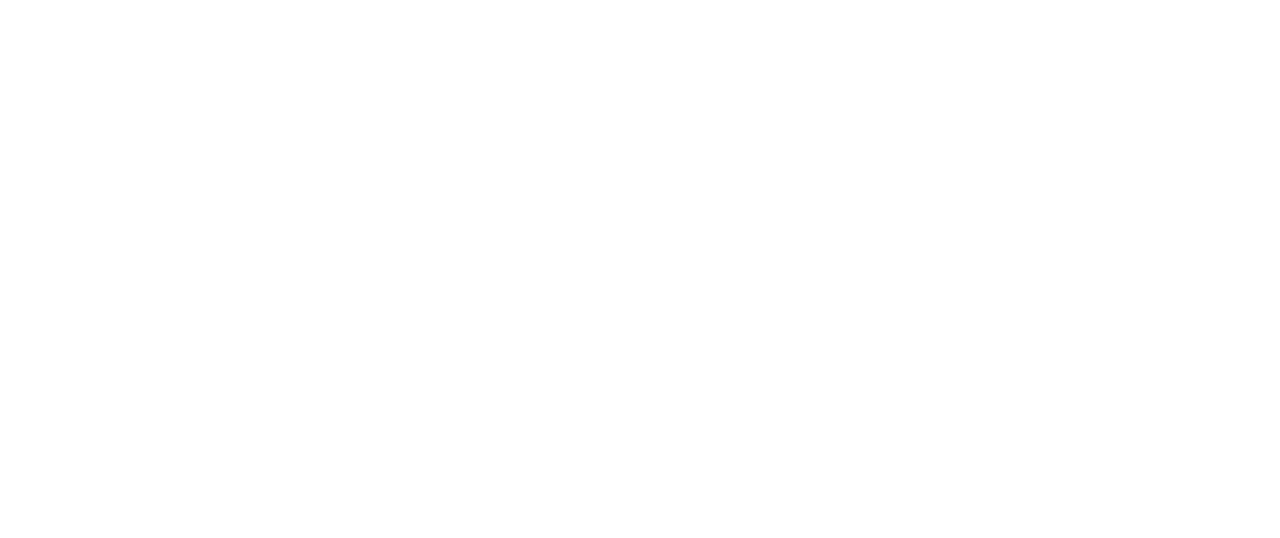
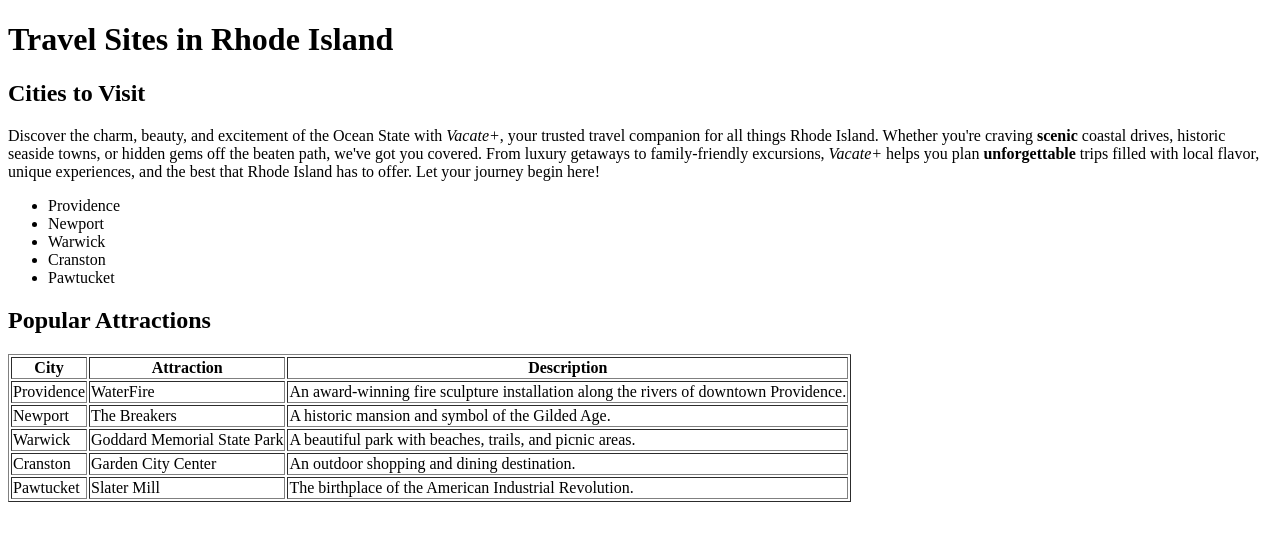
Before and after one commit to SaiGodavarthi/VacatePlus_Travel_Sites, a plain HTML site: page index.html in a window 1280 px wide. Drawn offline with Linux system fonts and the light colour scheme.

Commit message:
HTML Skeleton Complete 04/23/25

```diff
--- a/index.html
+++ b/index.html
@@ -1,9 +1,62 @@
 <!DOCTYPE html>
 <html>
   <head>
-    <title></title>
+    <title>Vacate+ Locations</title>
   </head>
+
   <body>
+    <h1>Travel Sites in Rhode Island</h1>
 
+    <h2>Cities to Visit</h2>
+
+
+<p> Discover the charm, beauty, and excitement of the Ocean State with <em>Vacate+</em>, your trusted travel companion for all things Rhode Island. Whether you're craving <strong>scenic</strong> coastal drives, historic seaside towns, or hidden gems off the beaten path, we've got you covered. From luxury getaways to family-friendly excursions, <em>Vacate+</em> helps you plan <strong>unforgettable</strong> trips filled with local flavor, unique experiences, and the best that Rhode Island has to offer. Let your journey begin here! </p>
+
+
+    <ul>
+      <li>Providence</li>
+      <li>Newport</li>
+      <li>Warwick</li>
+      <li>Cranston</li>
+      <li>Pawtucket</li>
+    </ul>
+
+    <h2>Popular Attractions</h2>
+    <table border=".1">
+      <thead>
+        <tr>
+          <th>City</th>
+          <th>Attraction</th>
+          <th>Description</th>
+        </tr>
+      </thead>
+      <tbody>
+        <tr>
+          <td>Providence</td>
+          <td>WaterFire</td>
+          <td>An award-winning fire sculpture installation along the rivers of downtown Providence.</td>
+        </tr>
+        <tr>
+          <td>Newport</td>
+          <td>The Breakers</td>
+          <td>A historic mansion and symbol of the Gilded Age.</td>
+        </tr>
+        <tr>
+          <td>Warwick</td>
+          <td>Goddard Memorial State Park</td>
+          <td>A beautiful park with beaches, trails, and picnic areas.</td>
+        </tr>
+        <tr>
+          <td>Cranston</td>
+          <td>Garden City Center</td>
+          <td>An outdoor shopping and dining destination.</td>
+        </tr>
+        <tr>
+          <td>Pawtucket</td>
+          <td>Slater Mill</td>
+          <td>The birthplace of the American Industrial Revolution.</td>
+        </tr>
+      </tbody>
+    </table>
   </body>
 </html>
```
